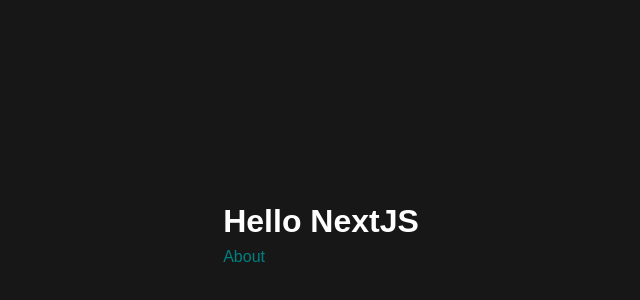
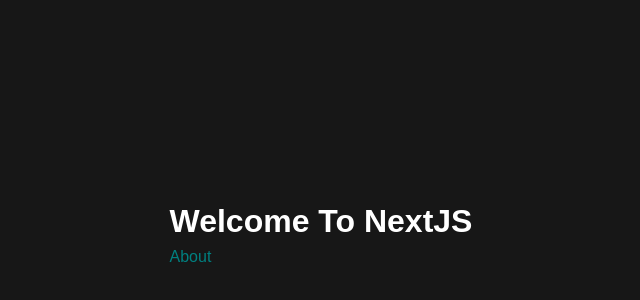
Before and after one commit to foolais/nextjs-tutorial-udemy, a Next.js app: page / in a window 1280 px wide. Shown: the part 166-466 px from the top of the page, without its empty margins (319-959 px from the left). Built offline with nearby package versions, Linux system fonts and the light colour scheme.

Commit message:
title icon n custom components

```diff
--- a/app/layout.js
+++ b/app/layout.js
@@ -1,7 +1,7 @@
 import "./globals.css";
 
 export const metadata = {
-  title: "Create Next App",
+  title: "Udemy NextJS Tutorial",
   description: "Generated by create next app",
 };
 
--- a/app/page.js
+++ b/app/page.js
@@ -1,9 +1,10 @@
 import Link from "next/link";
+import Header from "@/components/header";
 
 export default function Home() {
   return (
     <main>
-      <h1>Hello NextJS</h1>
+      <Header />
       <p style={{ color: "teal", marginTop: ".5rem" }}>
         <Link href="/about">About</Link>
       </p>
--- /dev/null
+++ b/components/header.js
@@ -0,0 +1,7 @@
+export default function Header() {
+  return (
+    <>
+      <h1>Welcome To NextJS</h1>
+    </>
+  );
+}
```
Also changed, not shown: app/icon.png (added).
